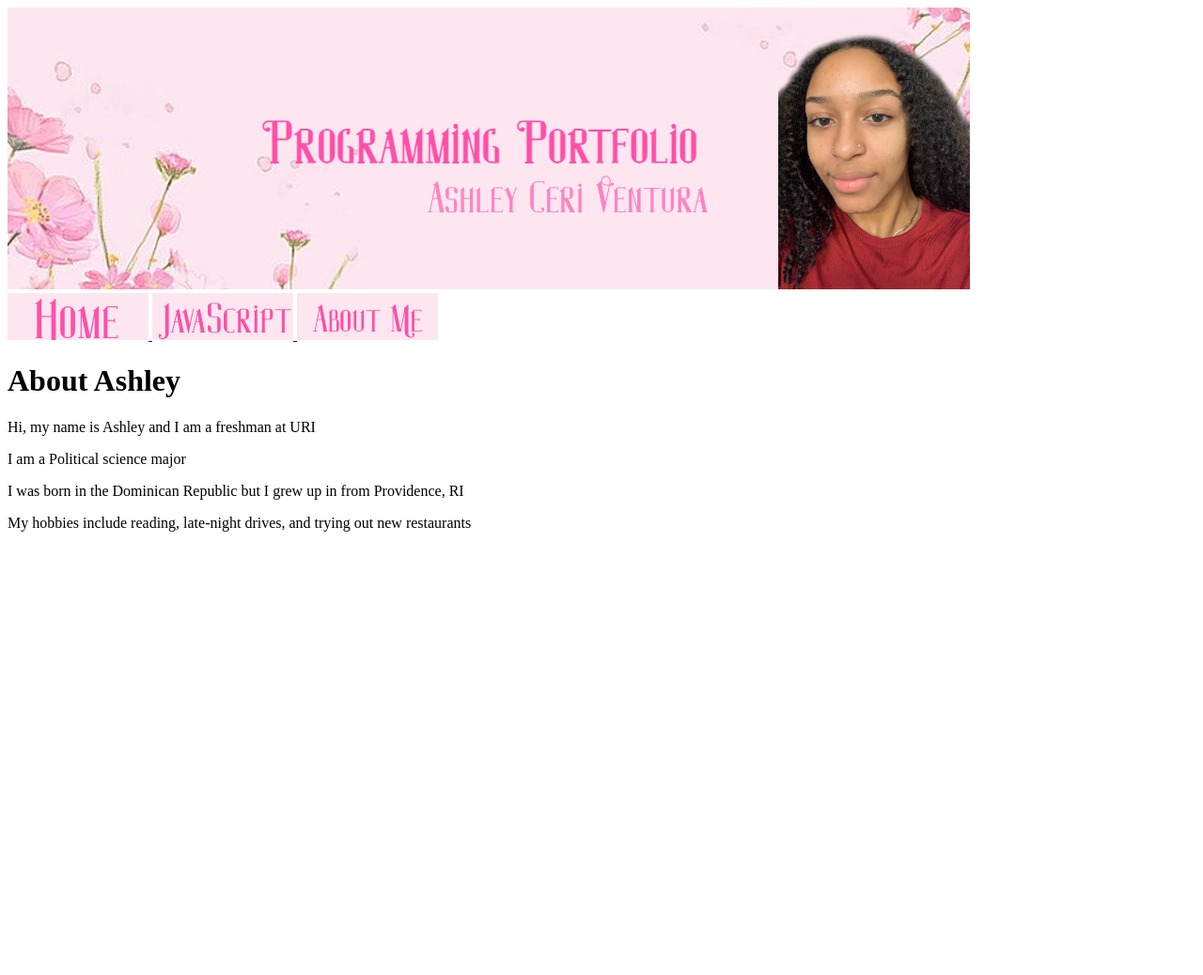
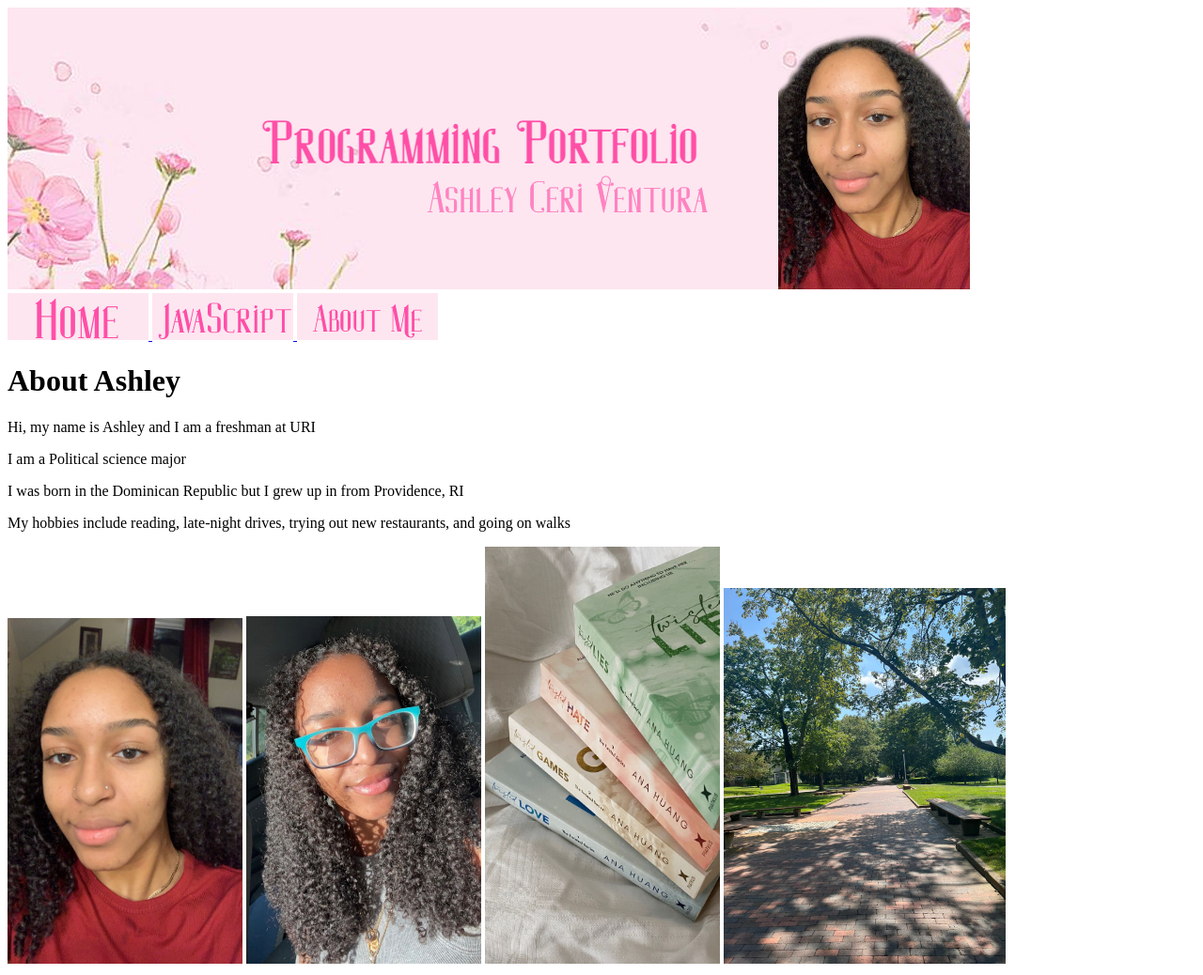
Before and after one commit to Ashceri/Ashceri.github.io, a plain HTML site: page aboutme.html in a window 1280 px wide. Shown: the whole page at 94% size. Before the commit the page ends 800 px from the top, so only its background shows below. Drawn offline with Linux system fonts and the light colour scheme.

Commit message:
Add files via upload

```diff
--- a/aboutme.html
+++ b/aboutme.html
@@ -22,7 +22,10 @@
     <p>Hi, my name is Ashley and I am a freshman at URI<br</p>
     <p> I am a Political science major<br</p>
     <p>I was born in the Dominican Republic but I grew up in from Providence, RI<br</p>
-    <p>My hobbies include reading, late-night drives, and trying out new restaurants</p>
-
+    <p>My hobbies include reading, late-night drives, trying out new restaurants, and going on walks</p>
+    <img src="ceri.jpg" width="250">
+    <img src="Myphoto.jpg" width="250">
+    <img src="favbookser.jpeg" width="250">
+    <img src="walk.JPG" width="300">
 </body>
 </html>
```
Also changed, not shown: index.html (+1 -1 lines).
